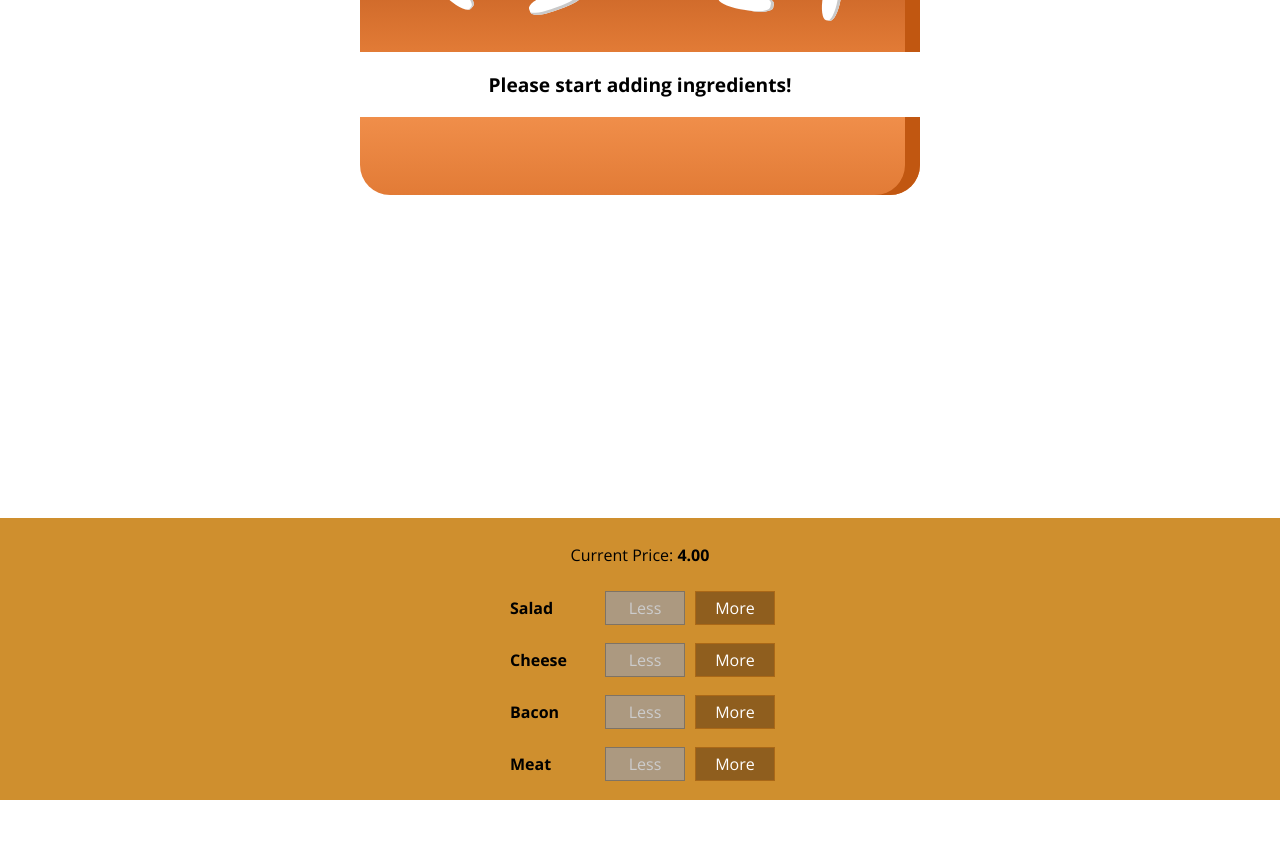
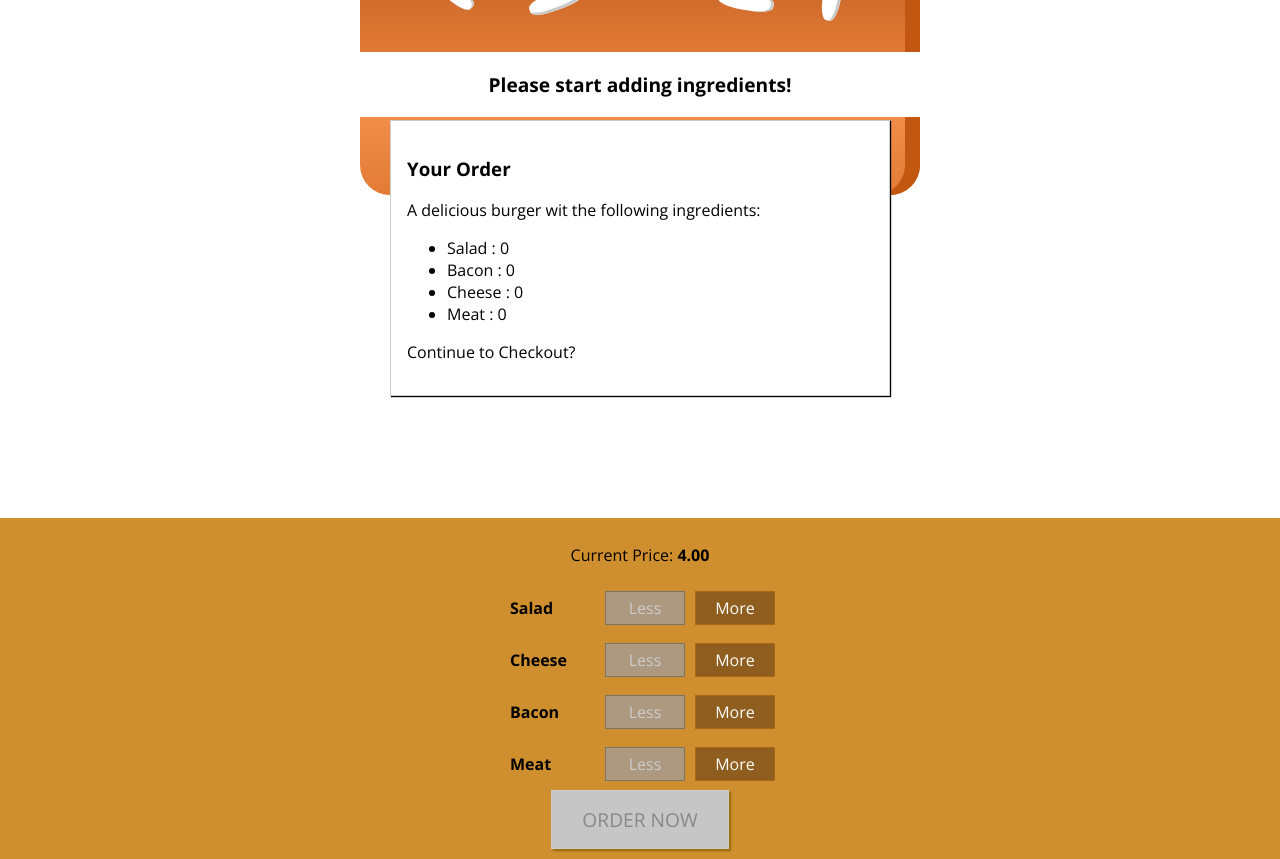
Before and after one commit to danielionita88/burger_builder_hooks, a React (Create React App) app: page / in a window 1280 px wide. Shown: the part 120-979 px from the top of the page. Before the commit the page ends 920 px from the top, so only its background shows below. Built offline with nearby package versions, Linux system fonts and the light colour scheme.

Commit message:
built orderSummary

```diff
--- a/src/components/Burger/BuildControls/BuildControls.js
+++ b/src/components/Burger/BuildControls/BuildControls.js
@@ -22,6 +22,9 @@ const buildControls = props=>(
                 disabled={props.disabled[ctrl.type]}
             />
         ))}
+        <button
+            className={classes.OrderButton}
+            disabled={!props.purchasable}>ORDER NOW</button>
     </div>
 );
 
--- a/src/components/Burger/BuildControls/BuildControls.module.css
+++ b/src/components/Burger/BuildControls/BuildControls.module.css
@@ -8,3 +8,44 @@
     margin: auto;
     padding: 10px 0;
 }
+
+.OrderButton {
+    background-color: #DAD735;
+    outline: none;
+    cursor: pointer;
+    border: 1px solid #966909;
+    color: #966909;
+    font-family: inherit;
+    font-size: 1.2em;
+    padding: 15px 30px;
+    box-shadow: 2px 2px 2px #966909;
+}
+
+.OrderButton:hover, .OrderButton:active {
+    background-color: #A0DB41;
+    border: 1px solid #966909;
+    color: #966909;
+}
+
+.OrderButton:disabled {
+    background-color: #C7C6C6;
+    cursor: not-allowed;
+    border: 1px solid #ccc;
+    color: #888888;
+}
+
+.OrderButton:not(:disabled) {
+    animation: enable 0.3s linear;
+}
+
+@keyframes enable {
+    0% {
+        transform: scale(1);
+    }
+    60% {
+        transform: scale(1.1);
+    }
+    100% {
+        transform: scale(1);
+    }
+}
--- /dev/null
+++ b/src/components/Burger/OrderSummary/OrderSummary.js
@@ -0,0 +1,27 @@
+import React from 'react'
+
+import Aux from '../../../hoc/Aux'
+
+const orderSummary= props => {
+    const ingredientSummary= Object.keys(props.ingredients)
+        .map(ingKey => {
+            return (
+                <li key={ingKey}>
+                    <span style={{textTransform: 'capitalize'}}>{ingKey}</span> : {props.ingredients[ingKey]}
+                </li>
+            );
+        })
+
+   return (
+       <Aux>
+           <h3>Your Order</h3>
+           <p> A delicious burger wit the following ingredients:</p>
+           <ul>
+                {ingredientSummary}
+           </ul>
+           <p> Continue to Checkout?</p>
+       </Aux>
+   );
+};
+
+export default orderSummary;
--- /dev/null
+++ b/src/components/UI/Modal/Modal.js
@@ -0,0 +1,10 @@
+import React from 'react'
+import classes from './Modal.module.css'
+
+const modal = props => (
+    <div className={classes.Modal}>
+        {props.children}
+    </div>
+);
+
+export default modal;
--- /dev/null
+++ b/src/components/UI/Modal/Modal.module.css
@@ -0,0 +1,20 @@
+.Modal {
+    position: fixed;
+    z-index: 500;
+    background-color: white;
+    width: 70%;
+    border: 1px solid #ccc;
+    box-shadow: 1px 1px 1px black;
+    padding: 16px;
+    left: 15%;
+    top: 30%;
+    box-sizing: border-box;
+    transition: all 0.3s ease-out;
+}
+
+@media (min-width: 600px) {
+    .Modal {
+        width: 500px;
+        left: calc(50% - 250px);
+    }
+}
--- a/src/containers/BurgerBuilder/BurgerBuilder.js
+++ b/src/containers/BurgerBuilder/BurgerBuilder.js
@@ -2,6 +2,8 @@ import React from 'react'
 import Aux from '../../hoc/Aux'
 import Burger from '../../components/Burger/Burger'
 import BuildControls from '../../components/Burger/BuildControls/BuildControls'
+import Modal from '../../components/UI/Modal/Modal'
+import OrderSummary from '../../components/Burger/OrderSummary/OrderSummary'
 
 const INGREDIENT_PRICES={
     salad: 0.5,
@@ -18,7 +20,21 @@ class BurgerBuilder extends React.Component{
             cheese: 0,
             meat: 0
         },
-        totalPrice: 4
+        totalPrice: 4,
+        purchasable: false
+    }
+
+    updatePurchaseState= (ingredients) =>{
+        const sum = Object.keys(ingredients)
+            .map(ingKey => {
+                return ingredients[ingKey]
+            })
+            .reduce((sum,el)=>{
+                return sum + el;
+            },0);
+        this.setState({
+            purchasable: sum > 0
+        })
     }
 
     addIngredientHandler = type =>{
@@ -35,6 +51,7 @@ class BurgerBuilder extends React.Component{
             totalPrice: newPrice,
             ingredients: updatedIngredients
         })
+        this.updatePurchaseState(updatedIngredients);
     }
 
     removeIngredientHandler= type => {
@@ -54,6 +71,7 @@ class BurgerBuilder extends React.Component{
             totalPrice: newPrice,
             ingredients: updatedIngredients
         })
+        this.updatePurchaseState(updatedIngredients);
     }
 
     render(){
@@ -67,12 +85,16 @@ class BurgerBuilder extends React.Component{
 
         return (
             <Aux>
+                <Modal>
+                    <OrderSummary ingredients={this.state.ingredients}/>
+                </Modal>
                 <Burger ingredients={this.state.ingredients}/>
                 <BuildControls
                     ingredientAdded={this.addIngredientHandler}
                     ingredientRemoved={this.removeIngredientHandler}
                     disabled={disabledInfo}
                     price={this.state.totalPrice}
+                    purchasable={this.state.purchasable}
                 />
             </Aux>
         );
```
Also changed, not shown: src/components/UI/Backdrop/Backdrop.js (added).
